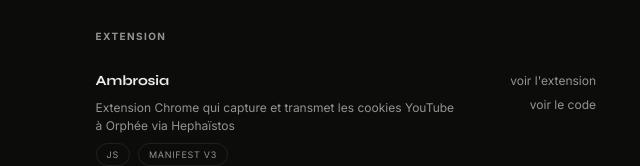
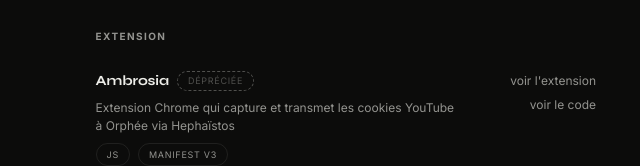
Before and after one commit to anthony-rgs/olympe-ecosystem, a React (Vite) app: page / in a window 1280 px wide. Shown: the part 2637-2803 px from the top of the page, without its empty margins (640-1280 px from the left). Built offline with nearby package versions, Linux system fonts and the light colour scheme.

Commit message:
feat: add deprecated pill

```diff
--- a/src/components/BackendSection.jsx
+++ b/src/components/BackendSection.jsx
@@ -118,6 +118,7 @@
 const extension = [
   {
     name: "Ambrosia",
+    tag: { label: "", type: "deprecated" },
     description:
       "Extension Chrome qui capture et transmet les cookies YouTube à Orphée via Hephaïstos",
     stack: ["JS", "Manifest V3"],
@@ -139,12 +140,24 @@
     : undefined,
 });
 
-function ServiceItem({ name, description, links, stack, target }) {
+const tagStyles = {
+  deprecated:
+    "text-[9px] h-5 flex items-center tracking-[0.08em] uppercase px-2.5 rounded-full border border-dashed border-(--muted) text-(--muted) opacity-50",
+};
+
+function ServiceItem({ name, description, links, stack, target, tag }) {
   return (
     <li className="border-b border-(--border) pb-3.5 grid gap-2">
       <div className={listItem}>
         <div className={itemLeft}>
-          <span className={itemCompany}>{name}</span>
+          <div className="flex items-center gap-2">
+            <span className={itemCompany}>{name}</span>
+            {tag && (
+              <span className={tagStyles[tag.type]}>
+                {tag.label || (tag.type === "deprecated" ? "Dépréciée" : tag.type)}
+              </span>
+            )}
+          </div>
           <span className={itemRole}>{description}</span>
           <div className="flex flex-wrap gap-2">
             {stack.map((el) => (
@@ -369,6 +382,7 @@
                   links={item.links}
                   stack={item.stack}
                   target={target}
+                  tag={item.tag}
                 />
               ))}
             </ul>
```
